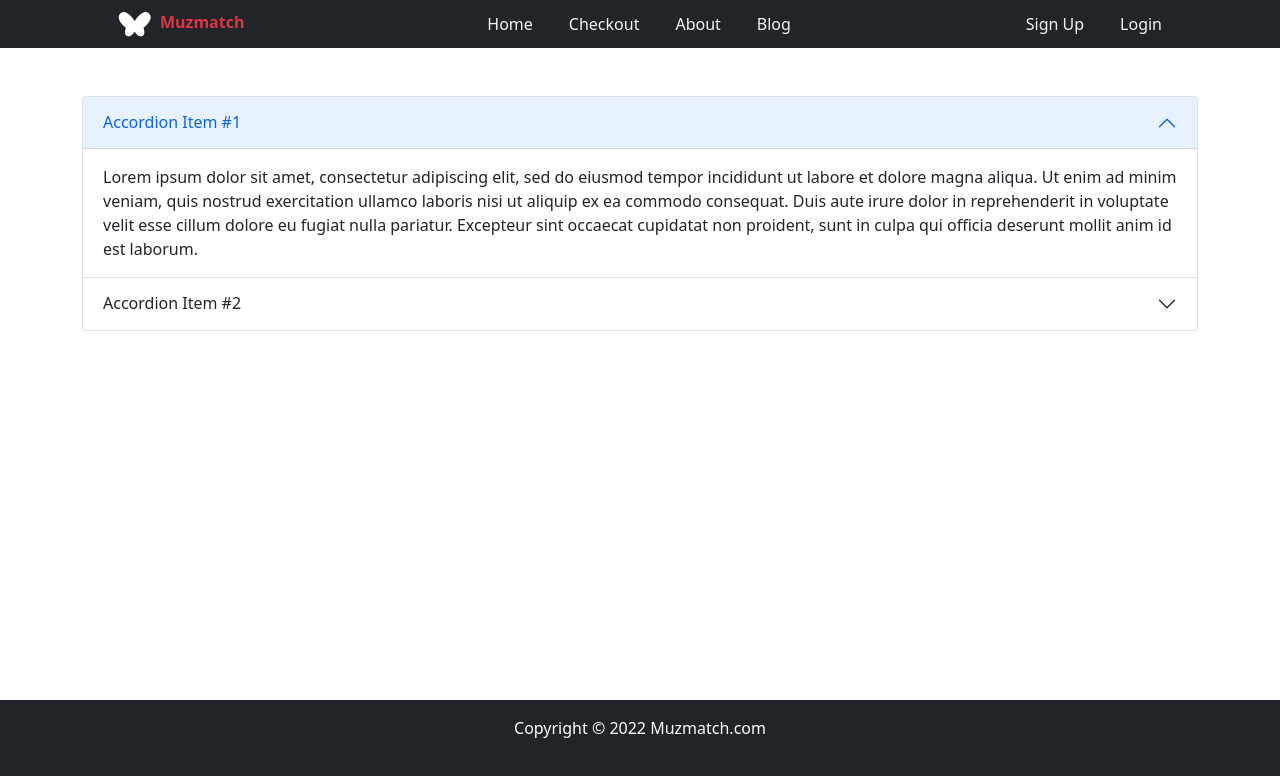
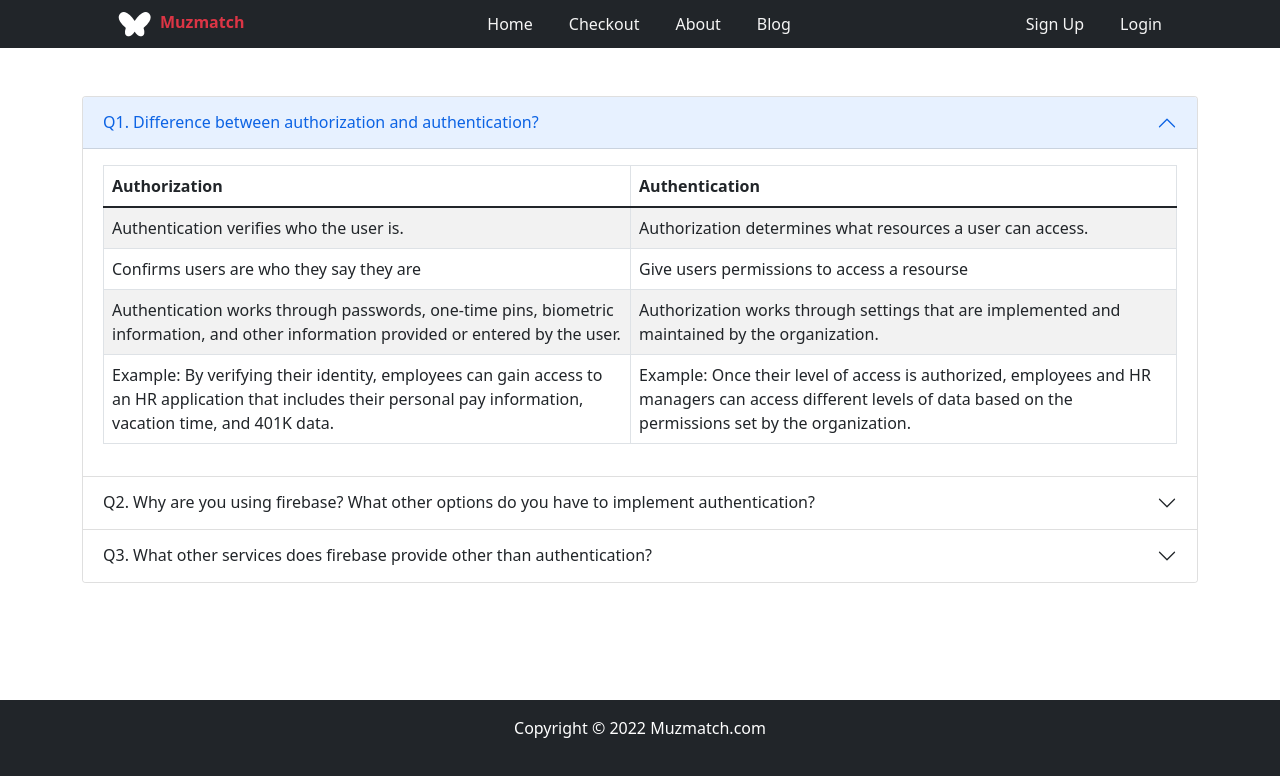
Before and after one commit to alnomancs/independent-service-provider-alnomancs, a React (Create React App) app: page /blog in a window 1280 px wide. Shown: the top 776 px of the page. Built offline with nearby package versions, Linux system fonts and the light colour scheme; no server answers.

Commit message:
done blog

```diff
--- a/src/Pages/Blog/Blog.js
+++ b/src/Pages/Blog/Blog.js
@@ -1,32 +1,89 @@
 import React from "react";
-import { Accordion } from "react-bootstrap";
+import { Accordion, Table } from "react-bootstrap";
 
 const Blog = () => {
   return (
     <div className="container mt-5 mx-auto">
       <Accordion defaultActiveKey={["0"]} alwaysOpen>
         <Accordion.Item eventKey="0">
-          <Accordion.Header>Accordion Item #1</Accordion.Header>
+          <Accordion.Header>
+            Q1. Difference between authorization and authentication?
+          </Accordion.Header>
           <Accordion.Body>
-            Lorem ipsum dolor sit amet, consectetur adipiscing elit, sed do
-            eiusmod tempor incididunt ut labore et dolore magna aliqua. Ut enim
-            ad minim veniam, quis nostrud exercitation ullamco laboris nisi ut
-            aliquip ex ea commodo consequat. Duis aute irure dolor in
-            reprehenderit in voluptate velit esse cillum dolore eu fugiat nulla
-            pariatur. Excepteur sint occaecat cupidatat non proident, sunt in
-            culpa qui officia deserunt mollit anim id est laborum.
+            <Table striped bordered hover>
+              <thead>
+                <tr>
+                  <th>Authorization</th>
+                  <th>Authentication</th>
+                </tr>
+              </thead>
+              <tbody>
+                <tr>
+                  <td>Authentication verifies who the user is.</td>
+                  <td>
+                    Authorization determines what resources a user can access.
+                  </td>
+                </tr>
+                <tr>
+                  <td>Confirms users are who they say they are</td>
+                  <td>Give users permissions to access a resourse</td>
+                </tr>
+                <tr>
+                  <td>
+                    Authentication works through passwords, one-time pins,
+                    biometric information, and other information provided or
+                    entered by the user.
+                  </td>
+                  <td>
+                    Authorization works through settings that are implemented
+                    and maintained by the organization.
+                  </td>
+                </tr>
+                <tr>
+                  <td>
+                    Example: By verifying their identity, employees can gain
+                    access to an HR application that includes their personal pay
+                    information, vacation time, and 401K data.
+                  </td>
+                  <td>
+                    Example: Once their level of access is authorized, employees
+                    and HR managers can access different levels of data based on
+                    the permissions set by the organization.
+                  </td>
+                </tr>
+              </tbody>
+            </Table>
           </Accordion.Body>
         </Accordion.Item>
-        <Accordion.Item eventKey="1">
-          <Accordion.Header>Accordion Item #2</Accordion.Header>
+        <Accordion.Item eventKey="2">
+          <Accordion.Header>
+            Q2. Why are you using firebase? What other options do you have to
+            implement authentication?
+          </Accordion.Header>
           <Accordion.Body>
-            Lorem ipsum dolor sit amet, consectetur adipiscing elit, sed do
-            eiusmod tempor incididunt ut labore et dolore magna aliqua. Ut enim
-            ad minim veniam, quis nostrud exercitation ullamco laboris nisi ut
-            aliquip ex ea commodo consequat. Duis aute irure dolor in
-            reprehenderit in voluptate velit esse cillum dolore eu fugiat nulla
-            pariatur. Excepteur sint occaecat cupidatat non proident, sunt in
-            culpa qui officia deserunt mollit anim id est laborum.
+            Firebase Authentication provides backend services, easy-to-use SDKs,
+            and ready-made UI libraries to authenticate users to your app. It
+            supports authentication using passwords, phone numbers, popular
+            federated identity providers like Google, Facebook and Twitter, and
+            more. <br />
+            Usually, authentication by a server entails the use of a user name
+            and password. Other ways to authenticate can be through smart card,
+            eye scans, voice recognition, and fingerprints.
+          </Accordion.Body>
+        </Accordion.Item>
+        <Accordion.Item eventKey="3">
+          <Accordion.Header>
+            Q3. What other services does firebase provide other than
+            authentication?
+          </Accordion.Header>
+          <Accordion.Body>
+            <p>1. Realtime database</p>
+            <p>2. Remote Config</p>
+            <p>3. Firebase ML(Machine Learning)</p>
+            <p>4. Cloud Functions</p>
+            <p>5. Cloud Messaging</p>
+            <p>6. Cloud Storage</p>
+            <p>7. Hosting</p>
           </Accordion.Body>
         </Accordion.Item>
       </Accordion>
--- a/src/Pages/Service/Service.js
+++ b/src/Pages/Service/Service.js
@@ -1,13 +1,11 @@
 import React from "react";
-import { Button, Card, Col, Row } from "react-bootstrap";
-import { useNavigate, useParams } from "react-router-dom";
+import { Button, Card, Col } from "react-bootstrap";
+import { useNavigate } from "react-router-dom";
 
 const Service = ({ service }) => {
   const navigate = useNavigate();
 
   const { id, name, price, description, img } = service;
-
-  let params = useParams();
 
   const handleCheckout = (event) => {
     navigate("/checkout:" + id);
--- a/src/Pages/Services/Services.js
+++ b/src/Pages/Services/Services.js
@@ -1,5 +1,5 @@
 import React, { useEffect, useState } from "react";
-import { CardGroup, Container, Row } from "react-bootstrap";
+import { Container, Row } from "react-bootstrap";
 import Service from "../Service/Service";
 
 const Services = () => {
```
